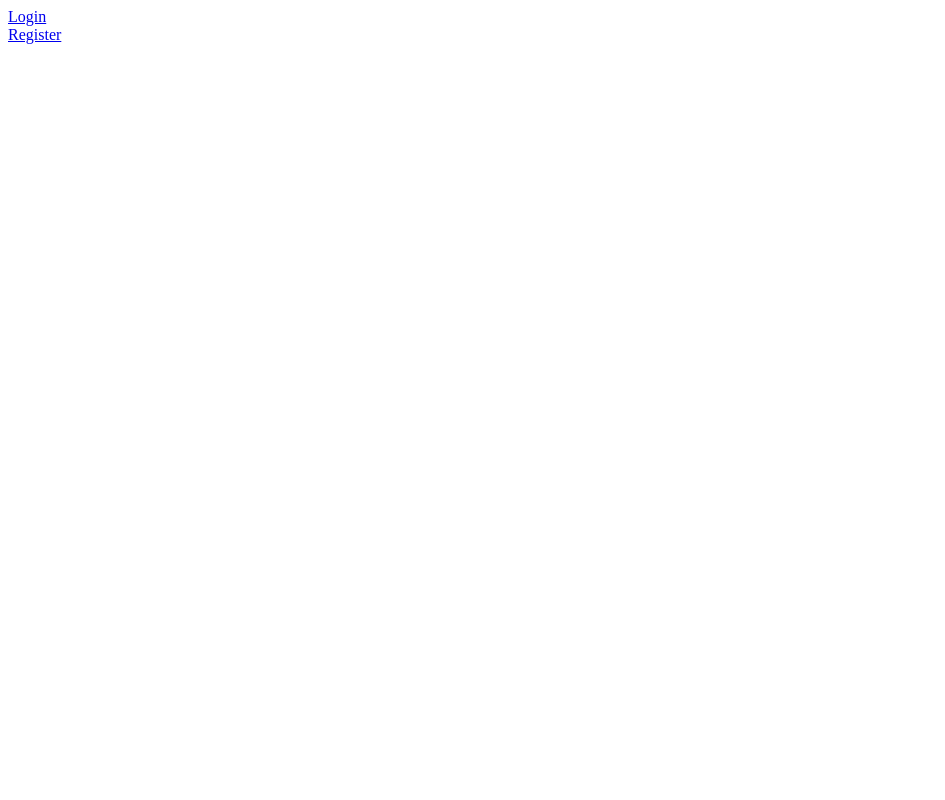
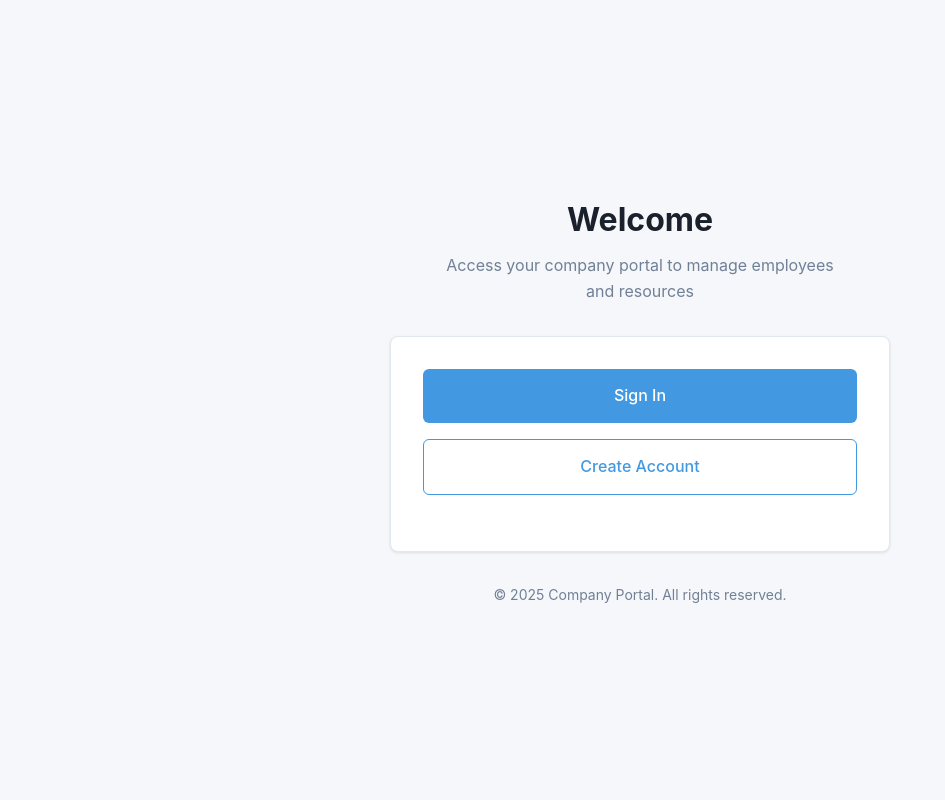
Before and after one commit to BachChiu/CHAPT-Project, a Django app: page /home/ in a window 1280 px wide. Before the commit the part shown is almost empty. Shown: the whole page, without its empty margins (0-945 px from the left). Run offline with Django 5.2, Linux system fonts and the light colour scheme.

Commit message:
New Design
Matches the Registration and Login page

```diff
--- a/home/templates/home/home.html
+++ b/home/templates/home/home.html
@@ -1,8 +1,152 @@
-<html>
-    <a href="{% url 'loginView' %}">Login</a>
-    <br>
-    <a href="{% url 'registerView' %}">Register</a>
-    {% if error %}
-        <p style="color: red;">{{ error }}</p>
-    {% endif %}
+
+<!DOCTYPE html>
+<html lang="en">
+<head>
+    <meta charset="UTF-8">
+    <meta name="viewport" content="width=device-width, initial-scale=1.0">
+    <title>Home</title>
+    <style>
+        /* Reset and base styles */
+        * {
+            margin: 0;
+            padding: 0;
+            box-sizing: border-box;
+        }
+
+        body {
+            font-family: -apple-system, BlinkMacSystemFont, 'Segoe UI', Roboto, Oxygen, Ubuntu, Cantarell, 'Open Sans', 'Helvetica Neue', sans-serif;
+            background-color: #f5f7fa;
+            color: #333;
+            line-height: 1.6;
+            display: flex;
+            justify-content: center;
+            align-items: center;
+            min-height: 100vh;
+            padding: 1rem;
+        }
+
+        /* Container styles */
+        .container {
+            width: 100%;
+            max-width: 500px;
+        }
+
+        .header {
+            text-align: center;
+            margin-bottom: 2rem;
+        }
+
+        .header h1 {
+            font-size: 2rem;
+            font-weight: 700;
+            color: #1a202c;
+            margin-bottom: 0.5rem;
+        }
+
+        .header p {
+            color: #718096;
+            font-size: 1rem;
+            max-width: 400px;
+            margin: 0 auto;
+        }
+
+        /* Card styles */
+        .card {
+            background-color: white;
+            border-radius: 0.5rem;
+            box-shadow: 0 1px 3px rgba(0, 0, 0, 0.1);
+            padding: 2rem;
+            border: 1px solid #e2e8f0;
+            text-align: center;
+        }
+
+        /* Button styles */
+        .button-container {
+            display: flex;
+            flex-direction: column;
+            gap: 1rem;
+            margin-bottom: 1.5rem;
+        }
+
+        .button {
+            display: block;
+            width: 100%;
+            padding: 0.875rem 1rem;
+            border-radius: 0.375rem;
+            font-size: 1rem;
+            font-weight: 500;
+            text-align: center;
+            text-decoration: none;
+            cursor: pointer;
+            transition: all 0.15s ease-in-out;
+        }
+
+        .button-primary {
+            background-color: #4299e1;
+            color: white;
+            border: none;
+        }
+
+        .button-primary:hover {
+            background-color: #3182ce;
+            text-decoration: none;
+        }
+
+        .button-secondary {
+            background-color: white;
+            color: #4299e1;
+            border: 1px solid #4299e1;
+        }
+
+        .button-secondary:hover {
+            background-color: #ebf8ff;
+            text-decoration: none;
+        }
+
+        /* Error message */
+        .error-message {
+            margin-top: 1rem;
+            padding: 0.75rem;
+            background-color: #fff5f5;
+            color: #e53e3e;
+            border-radius: 0.375rem;
+            border-left: 4px solid #e53e3e;
+            font-size: 0.875rem;
+            text-align: left;
+        }
+
+        /* Footer */
+        .footer {
+            margin-top: 2rem;
+            text-align: center;
+            color: #718096;
+            font-size: 0.875rem;
+        }
+    </style>
+</head>
+<body>
+    <div class="container">
+        <div class="header">
+            <h1>Welcome</h1>
+            <p>Access your company portal to manage employees and resources</p>
+        </div>
+
+        <div class="card">
+            <div class="button-container">
+                <a href="{% url 'loginView' %}" class="button button-primary">Sign In</a>
+                <a href="{% url 'registerView' %}" class="button button-secondary">Create Account</a>
+            </div>
+
+            {% if error %}
+            <div class="error-message">
+                {{ error }}
+            </div>
+            {% endif %}
+        </div>
+
+        <div class="footer">
+            <p>&copy; 2025 Company Portal. All rights reserved.</p>
+        </div>
+    </div>
+</body>
 </html>
```
